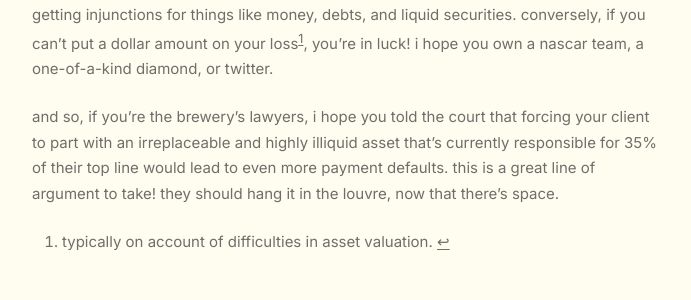
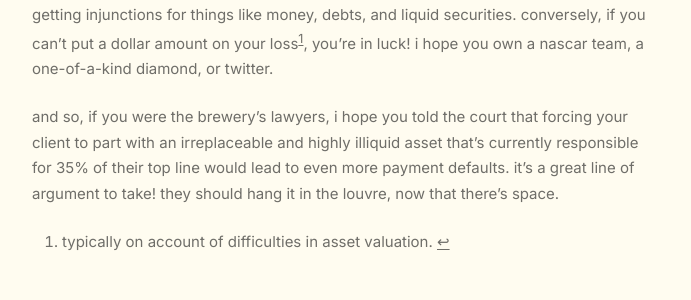
Before and after one commit to chhotavakeel/updatedsite, a Jekyll site: the page built from _notes/Public/beer-wars.md, in a window 1280 px wide. Shown: the part 836-1136 px from the top of the page, without its empty margins (293-984 px from the left). Built offline with Jekyll 4.4.1, drawn with Linux system fonts in a browser that asks for light colours.

Commit message:
Update beer-wars.md

```diff
--- a/_notes/Public/beer-wars.md
+++ b/_notes/Public/beer-wars.md
@@ -23,6 +23,6 @@ honestly, i find these criteria a little strange. determining whether one party
 
 in practice, getting an injunction mainly requires you to establish irreparable harm. a useful rule of thumb here is that if any harm can be quantified in monetary terms, then it's likely not irreparable, because you can always be compensated for it. this rules out getting injunctions for things like money, debts, and liquid securities. conversely, if you can't put a dollar amount on your loss[^1], you're in luck! i hope you own a nascar team, a one-of-a-kind diamond, or twitter.
 
-and so, if you're the brewery's lawyers, i hope you told the court that forcing your client to part with an irreplaceable and highly illiquid asset that's currently responsible for 35% of their top line would lead to even more payment defaults. this is a great line of argument to take! they should hang it in the louvre, now that there's space.
+and so, if you were the brewery's lawyers, i hope you told the court that forcing your client to part with an irreplaceable and highly illiquid asset that's currently responsible for 35% of their top line would lead to even more payment defaults. it's a great line of argument to take! they should hang it in the louvre, now that there's space.
 
 [^1]: typically on account of difficulties in asset valuation.
```
